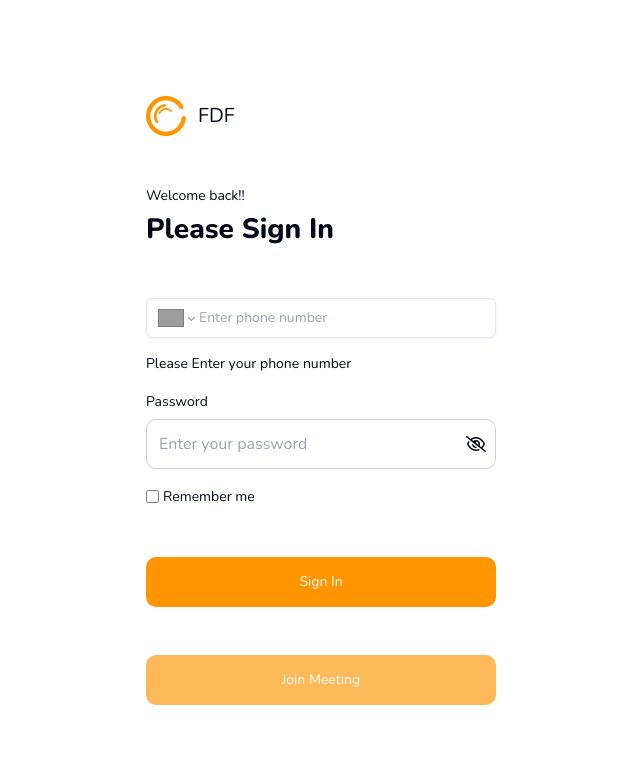
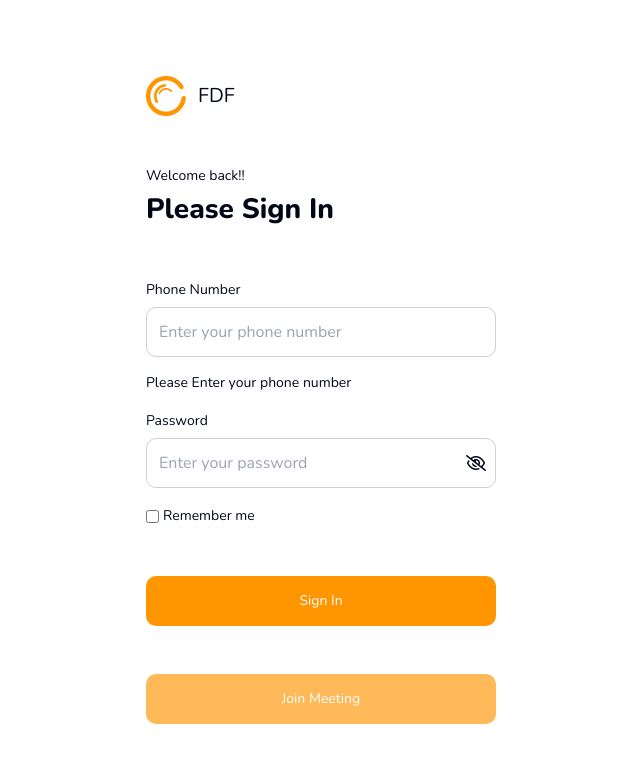
Before and after one commit to kobe824-create/fdf_aside, a Next.js app: page /login in a window 1280 px wide. Shown: the top 762 px of the page, without its empty margins (319-959 px from the left). Built offline with nearby package versions, Linux system fonts and the light colour scheme; no server answers; grey boxes are pictures that could not be loaded; a web font is replaced by a local one.

Commit message:
invest update

```diff
--- a/src/app/login/page.tsx
+++ b/src/app/login/page.tsx
@@ -8,8 +8,8 @@ import { useEffect, useState } from "react";
 import { useRouter } from "next/navigation";
 import axios from "axios";
 import 'react-phone-number-input/style.css'
-import PhoneInput from 'react-phone-number-input'
-import { cn } from "@/lib/utils";
+// import PhoneInput from 'react-phone-number-input'
+// import { cn } from "@/lib/utils";
 
 
 import { useAuth } from "@/lib/auth/authProvider";
@@ -97,7 +97,7 @@ export default function Page() {
                     <h1>Please Sign In</h1>
                 </div>
                 <fieldset>
-                    <PhoneInput
+                    {/* <PhoneInput
                         placeholder="Enter phone number"
                         value={user.phoneNumber}
                         onChange={(value) => {
@@ -107,8 +107,17 @@ export default function Page() {
                         className={cn(
                             "flex h-10 w-full rounded-md border border-input bg-transparent px-3 py-1 text-base shadow-sm transition-colors file:border-0 file:bg-transparent file:text-sm file:font-medium file:text-foreground placeholder:text-muted-foreground focus-visible:outline-none focus-visible:ring-1 focus-visible:ring-ring disabled:cursor-not-allowed disabled:opacity-50 md:text-sm"
                         )}
+                    /> */}
+
+                    <FormField
+                        label="Phone Number"
+                        type="phone"
+                        placeholder="Enter your phone number"
+                        value={user.phoneNumber}
+                        onChange={(e) => {
+                            setUser({...user, phoneNumber: e.target.value})
+                        }}
                     />
-
                     <p className='text-black-500 text-sm w-100 text-start'>
                         Please Enter your phone number
                     </p>
```
